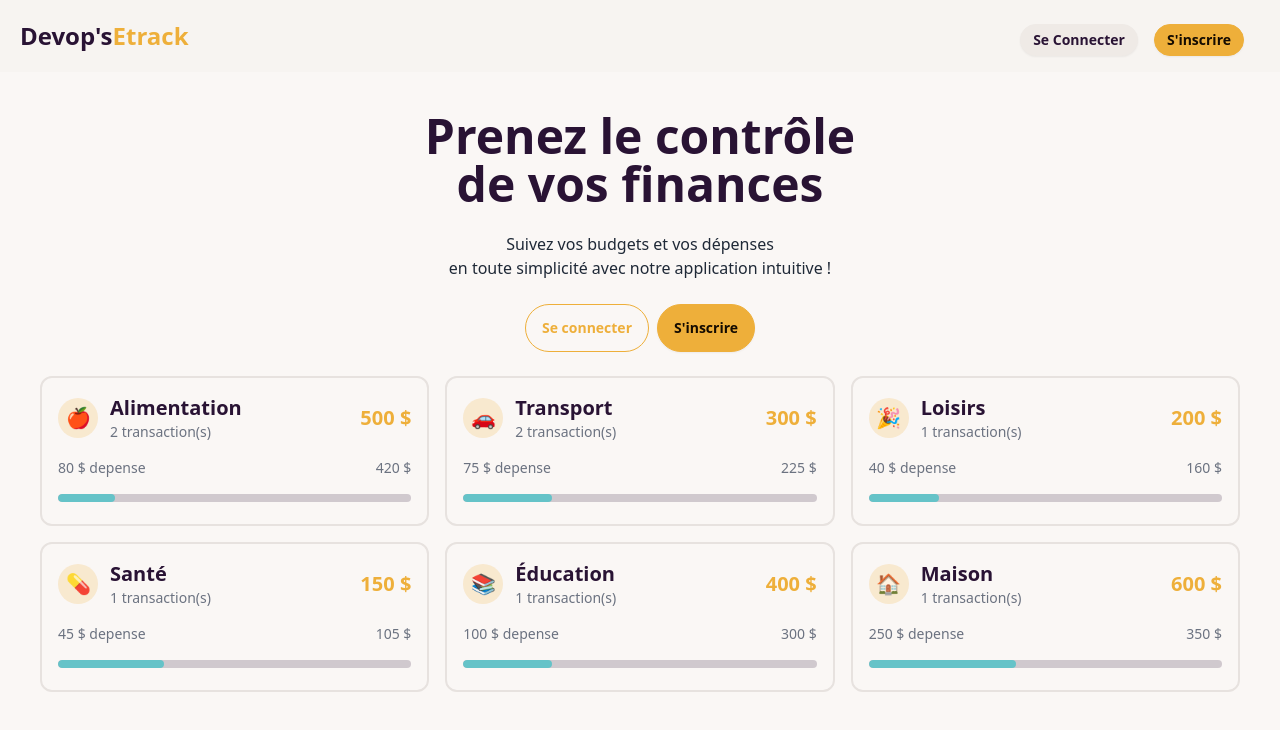
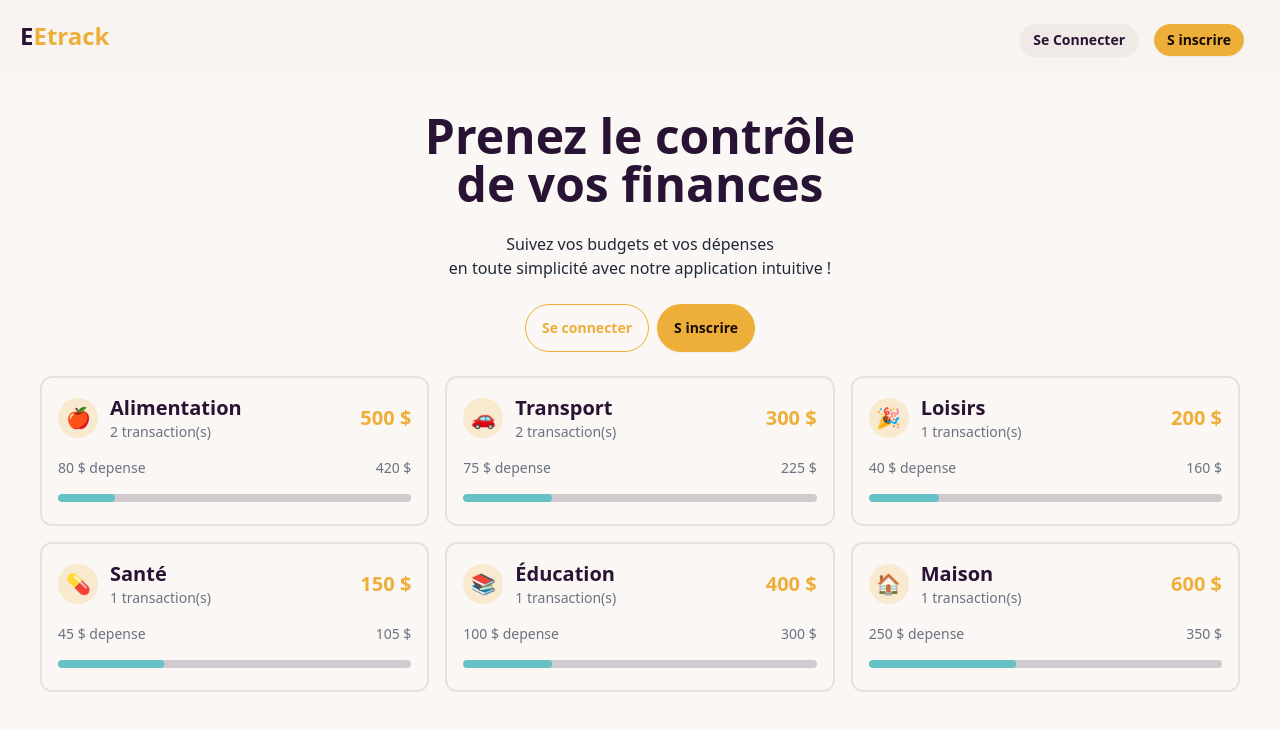
Before and after one commit to Devop-code/devop-etrack, a Next.js app: page / in a window 1280 px wide. Shown: the top 730 px of the page. Built offline with nearby package versions, Linux system fonts and the light colour scheme; no server answers.

Commit message:
correction des liens de navigation, mise à jour des imports de types, et amélioration de l'affichage dans la barre de navigation

```diff
--- a/app/components/Navbar.tsx
+++ b/app/components/Navbar.tsx
@@ -18,10 +18,11 @@ const Navbar = () => {
            <>
            <div className="flex justify-between items-center">
               <div className="flex text-2xl items-center font-bold">
-                Devop's<span className="text-accent">Etrack</span>
+                E<span className="text-accent">Etrack</span>
               </div>
 
               <div className="md:flex hidden">
+              <Link href={"/"} className="btn">Home</Link>
                 <Link href={"/budgets"} className="btn">Mes Budgets</Link>
                 <Link href={"/dashboard"} className="btn">Tableau de Bord</Link>
                 <Link href={"/transactions"} className="btn">Mes Transactions</Link>
@@ -29,6 +30,7 @@ const Navbar = () => {
                </div>
            </div>
            <div className="md:hidden flex mt-2 justify-center">
+           <Link href={"/"} className="btn">Home</Link>
                 <Link href={"/budgets"} className="btn btn-sm">Mes Budgets</Link>
                 <Link href={"/dashboard"} className="btn mx-4 btn-sm">Tableau de Bord</Link>
                 <Link href={"/transactions"} className="btn btn-sm">Mes Transactions</Link>
@@ -38,11 +40,11 @@ const Navbar = () => {
 
             <div className="flex justify-between items-center">
               <div className="flex text-2xl items-center font-bold">
-                Devop's<span className="text-accent">Etrack</span>
+                E<span className="text-accent">Etrack</span>
               </div>
                <div className=" flex mt-2 justify-center">
                 <Link href={"/sign-in"} className="btn btn-sm">Se Connecter</Link>
-                <Link href={"/sign-up"} className="btn mx-4 btn-sm btn-accent">S'inscrire</Link>
+                <Link href={"/sign-up"} className="btn mx-4 btn-sm btn-accent">S inscrire</Link>
 
                 </div>
             </div>
--- a/app/dashboard/page.tsx
+++ b/app/dashboard/page.tsx
@@ -6,12 +6,12 @@ import { getLastBudgets, getLastTransactions, getReachedBudgets, getTotalTransac
 import Wrapper from '../components/Wrapper';
 import { CircleDollarSign, Landmark, PiggyBank } from 'lucide-react';
 import { Bar, BarChart, CartesianGrid, ResponsiveContainer, Tooltip, XAxis, YAxis } from 'recharts';
-import { Budget, Transaction } from '@/type';
+import { Budget, Transaction } from '@/types';
 import BudgetItem from '../components/BudgetItem';
 import Link from 'next/link';
 import {TransactionItem} from '../components/TransactionItem';
 
-const page = () => {
+const Page = () => {
     const { user } = useUser();
     const [totalAmount, setTotalAmount] = useState<number | null>(null)
     const [isLoading, setIsLoading] = useState(true);
@@ -164,4 +164,4 @@ const page = () => {
     )
 }
 
-export default page
+export default Page
--- a/app/page.tsx
+++ b/app/page.tsx
@@ -1,5 +1,4 @@
-import { UserButton } from "@clerk/nextjs";
-import Image from "next/image";
+
 import Link from "next/link";
 import Navbar from "./components/Navbar";
 import BudgetItem from "./components/BudgetItem";
@@ -30,7 +29,7 @@ export default function Home() {
                 href={"/sign-up"}
                 className="btn btn-sm md:btn-md ml-2 btn-accent"
               >
-                S'inscrire
+                S inscrire
               </Link>
             </div>
 
```
